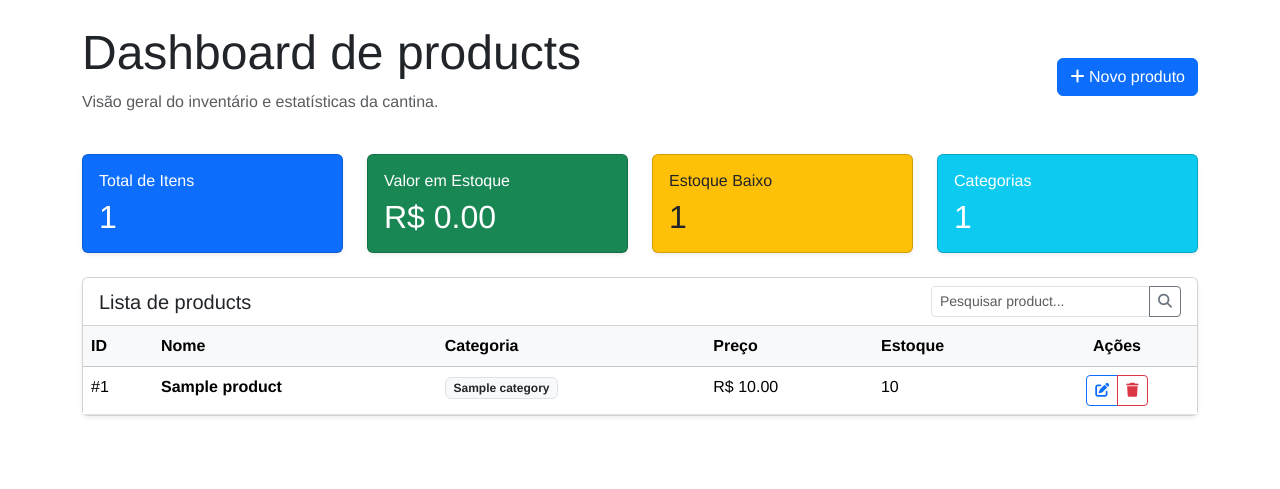
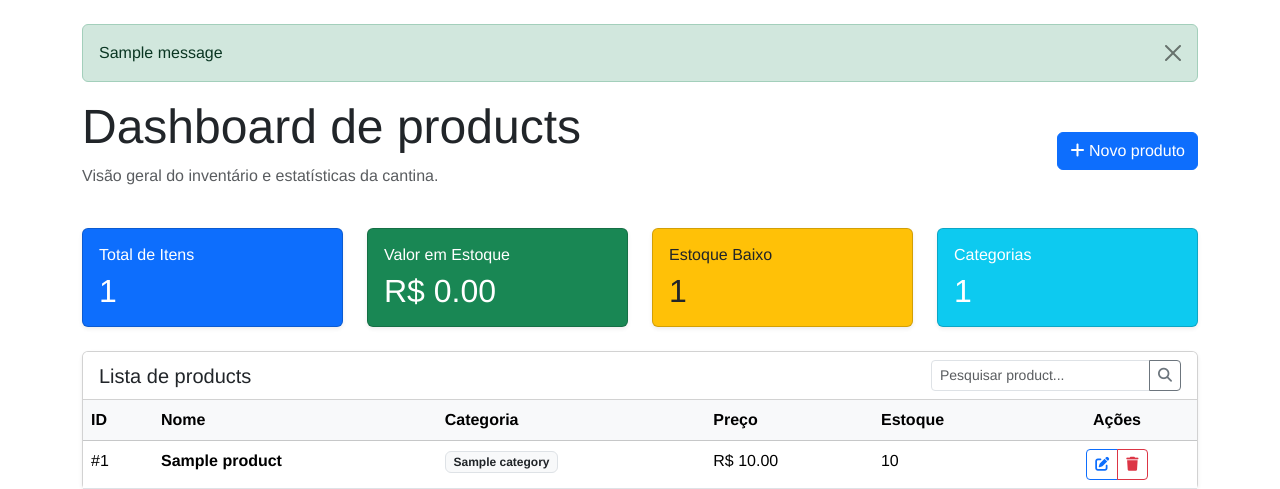
Before and after one commit to Gaaldra/MinhaCantina, a Python web app: template templates/manage/dashboard.html in a window 1280 px wide. Shown: the top 489 px of the page. Run offline with Jinja, Linux system fonts and the light colour scheme; the template is opened without the code that fills it: most values are stand-ins (such as "Sample title", 1, 10 or a date in 2020); one stand-in notice (Sample message) is shown; some libraries are stand-ins or nearby versions.

Commit message:
refactor(product): rename id variable and add flash alerts
- rename route parameter from id to product_id to avoid shadowing built-ins
- implement flash message display block in dashboard template
- ensure dismissible alerts are correctly categorized by bootstrap styles
- update variable logic in save_product controller for consistency

```diff
--- a/templates/manage/dashboard.html
+++ b/templates/manage/dashboard.html
@@ -10,6 +10,16 @@
 
 {% block content %}
     <div class="container mt-4">
+        {% with messages = get_flashed_messages(with_categories=true) %}
+            {% if messages %}
+                {% for category, message in messages %}
+                    <div class="alert alert-{{ category }} alert-dismissible fade show" role="alert">
+                        {{ message }}
+                        <button type="button" class="btn-close" data-bs-dismiss="alert" aria-label="Close"></button>
+                    </div>
+                {% endfor %}
+            {% endif %}
+        {% endwith %}
         <div class="row mb-4">
             <div class="col-md-8">
                 <h1 class="display-5">Dashboard de products</h1>
```
Also changed, not shown: app.py (+4 -4 lines).
